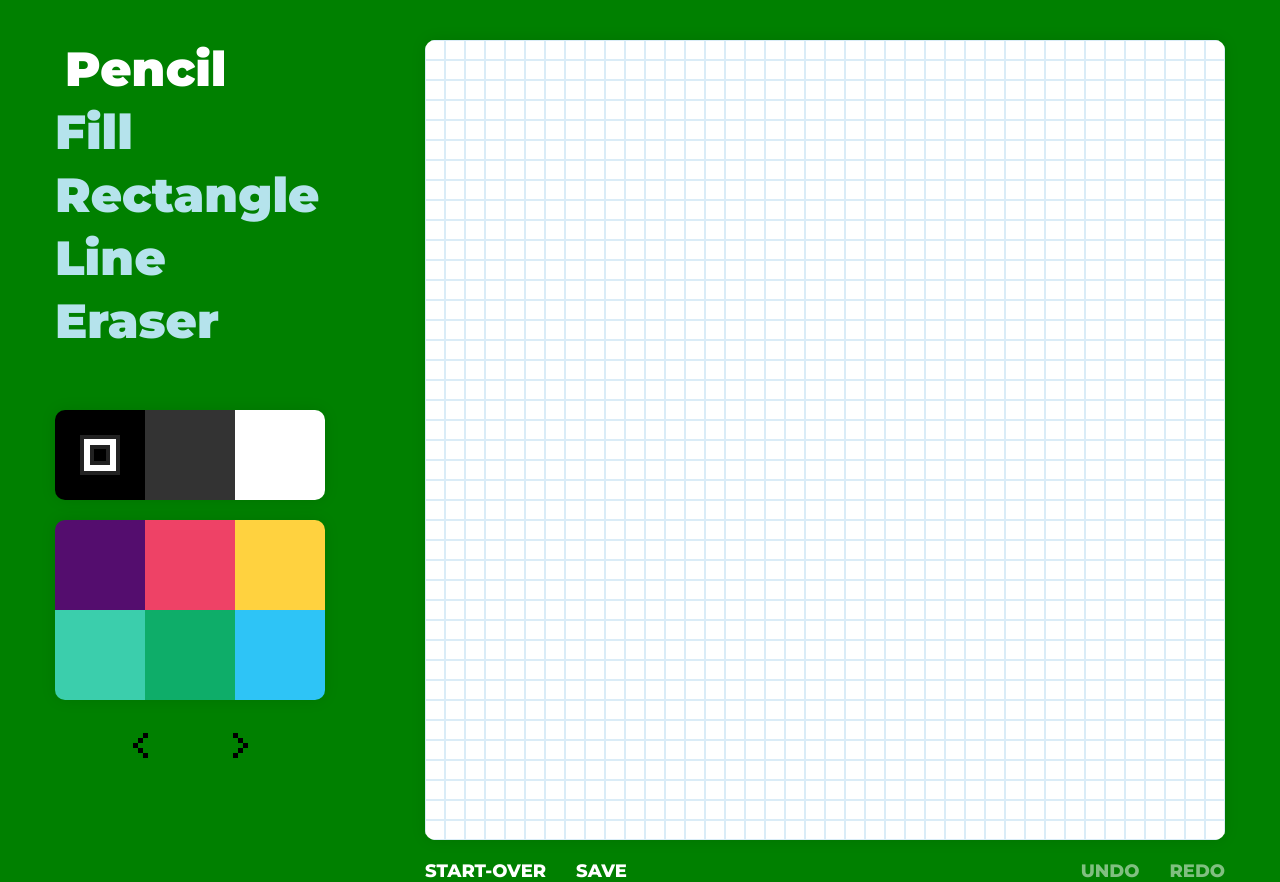
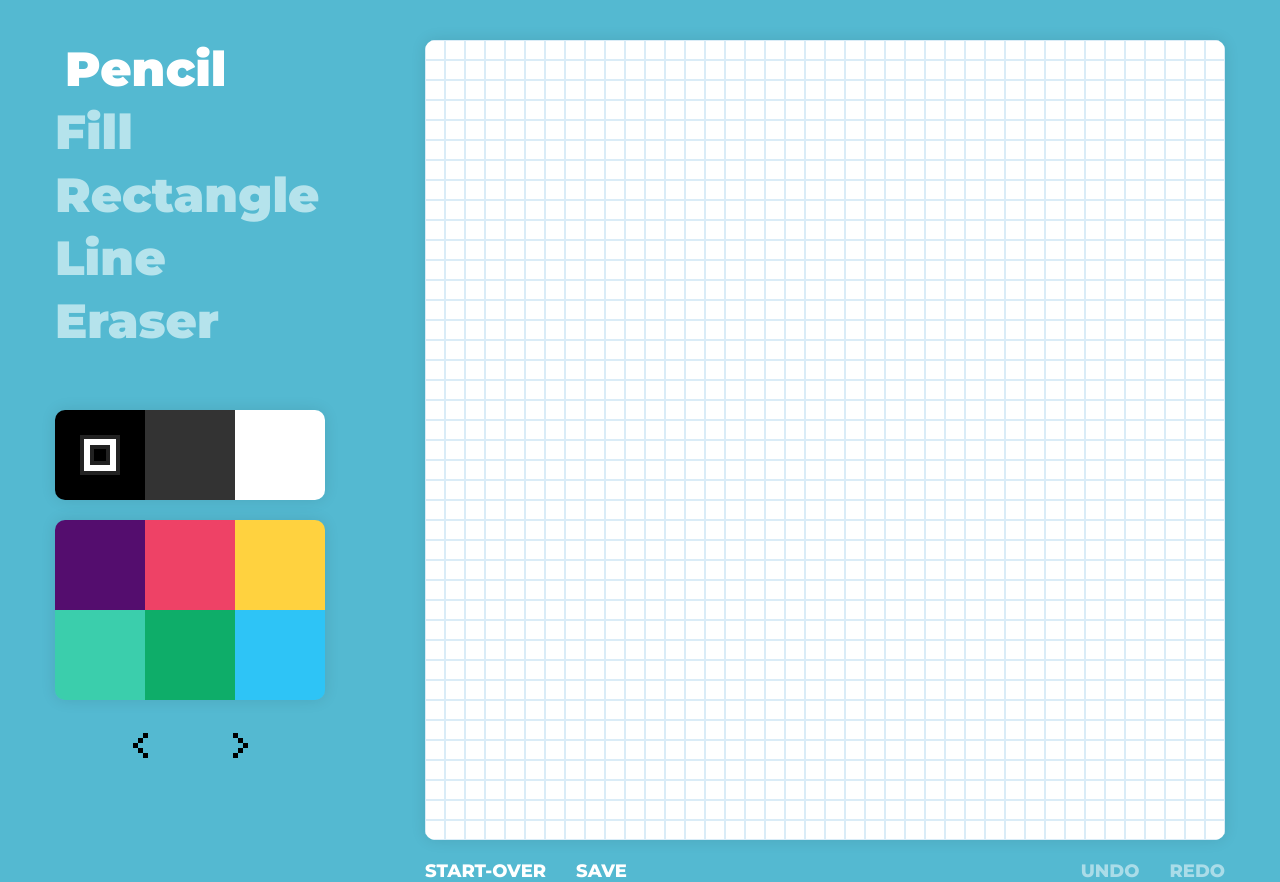
Before and after one commit to luketmillar/pixel-draw, a React (Create React App) app: page / in a window 1280 px wide. Built offline with nearby package versions, Linux system fonts and the light colour scheme.

Commit message:
testing again

```diff
--- a/src/App.css
+++ b/src/App.css
@@ -1,5 +1,5 @@
 body {
-  background-color: green;
+  background-color: #54b9d1;
   font-family: "Montserrat";
   overflow: hidden;
 }
```
